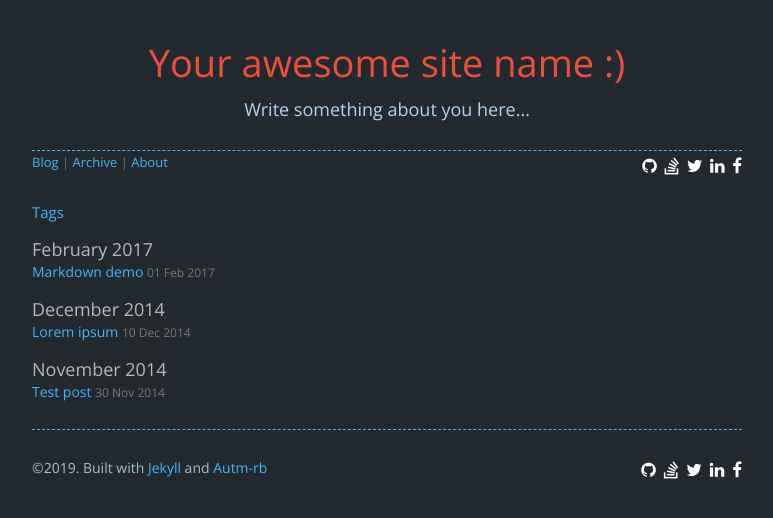
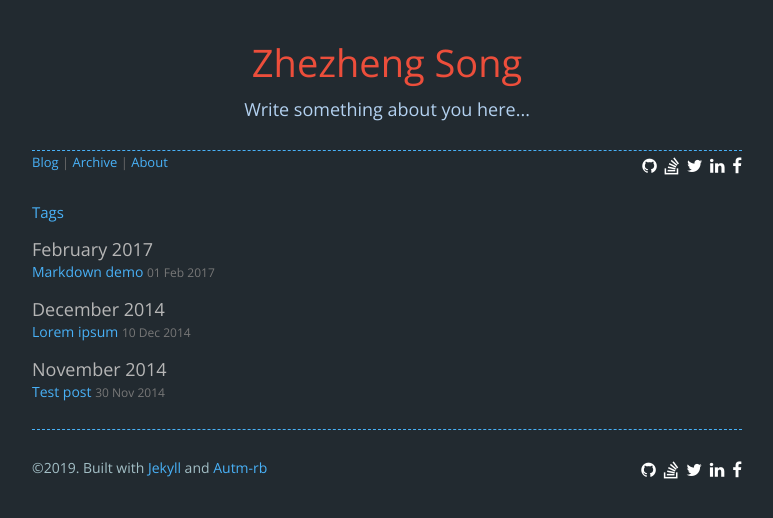
Before and after one commit to zhezhengsong/zhezhengsong.github.io, a Jekyll site: the page built from archive.html, in a window 1280 px wide. Shown: the top 518 px of the page, without its empty margins (253-1026 px from the left). Built offline with Jekyll 4.4.1, drawn with Linux system fonts in a browser that asks for light colours; nearby versions of some CDN libraries; comment, search, counter and statistics services are not loaded.

Commit message:
add email and title

```diff
--- a/_config.yml
+++ b/_config.yml
@@ -5,14 +5,14 @@
 paginate_path: /blog/page:num #makes pagination working
 
 # header text
-title: Your awesome site name :)
+title: Zhezheng Song
 header: Write something about you here...
 
 # for welcome page
 # to replace image go to index.html
 email:
-  address: "user@example.com"
-  text: "user (at) example.com"
+  address: "szaizai18@gmail.com"
+  text: "szaizai18 (at) gmail.com"
 
 # disqus comment
 disqus:
```
